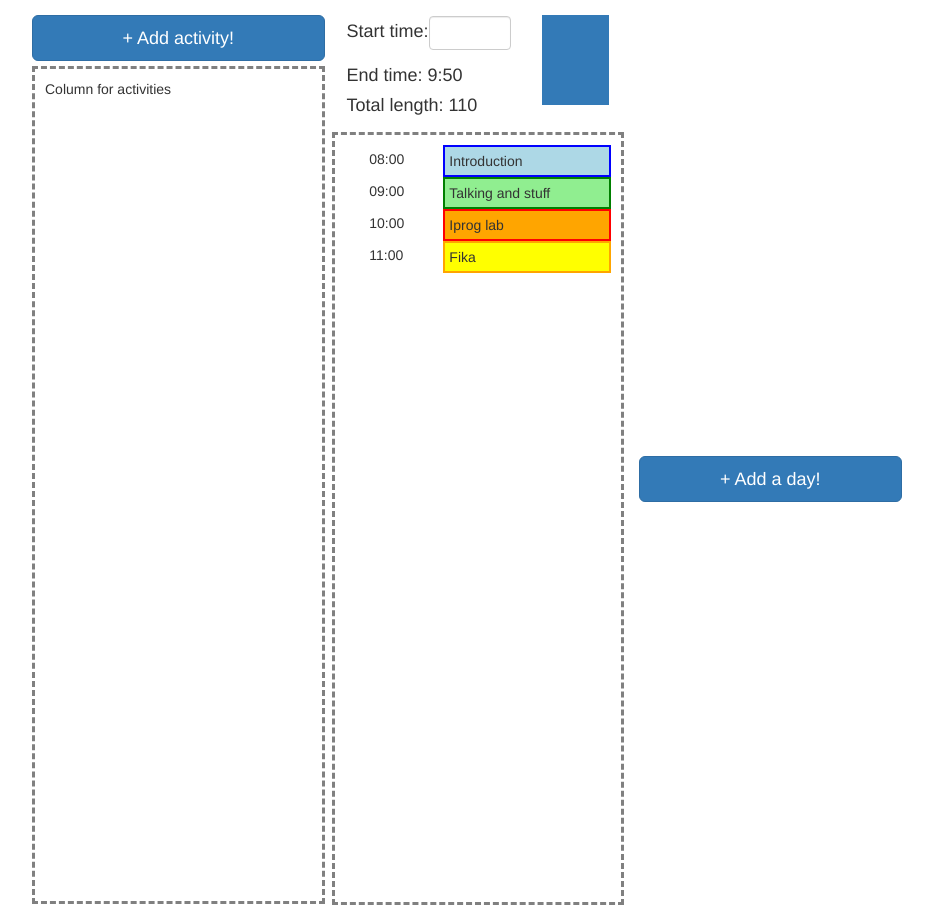
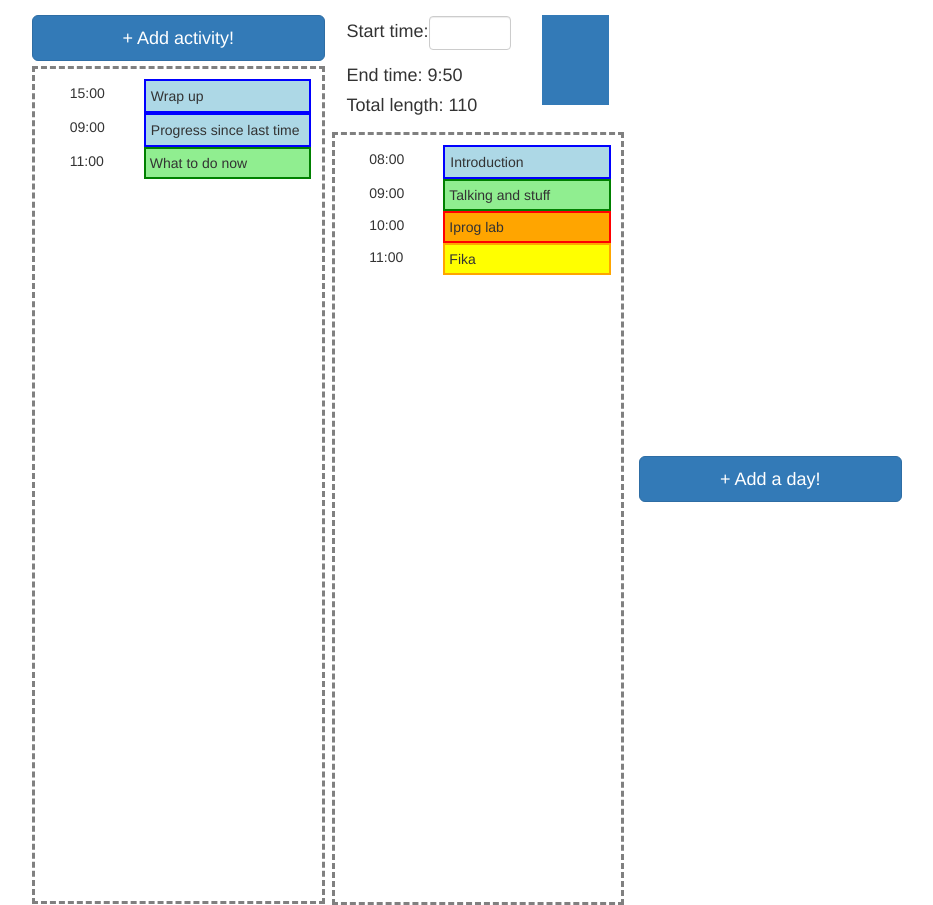
Before and after one commit to Dexterminator/iprog-project, a plain HTML site: page index.html in a window 1280 px wide. Shown: the whole page, without its empty margins (23-956 px from the left). Drawn offline with nearby package versions, Linux system fonts and the light colour scheme.

Commit message:
Fixed activity examples for the activity column.

```diff
--- a/index.html
+++ b/index.html
@@ -20,8 +20,24 @@
                     <div class="row">
                         <button id="addActivityButton" class="addActivity-button btn btn-primary btn-lg btn-block">+ Add activity!</button>
                     </div>
-                    <div id="addActivitiesContainer" class="row">
-                        <!-- DYNAMIC CONTENT GOES HERE -->
+                    <div class="row">
+                        <div id="addActivitiesColumn" class="activity-column">
+                            <div class="row">
+                                <div class="col-md-3 col-md-offset-1"><div class="activity-time">15:00</div></div>
+                                <div class="col-md-8"><div class="activity-presentation">Wrap up</div></div>
+                            </div>
+                            <div class="row">
+                                <div class="col-md-3 col-md-offset-1"><div class="activity-time">09:00</div></div>
+                                <div class="col-md-8"><div class="activity-presentation">Progress since last time</div></div>
+                            </div>
+                            <div class="row">
+                                <div class="col-md-3 col-md-offset-1"><div class="activity-time">11:00</div></div>
+                                <div class="col-md-8"><div class="activity-discussion">What to do now</div></div>
+                            </div>
+                             <!-- DYNAMIC CONTENT GOES HERE -->
+                        </div>
+
+
                     </div>
                 </div>
             </div><!-- End of addActivitiesView -->
--- a/js/view/addActivitiesView.js
+++ b/js/view/addActivitiesView.js
@@ -1,11 +1,10 @@
 var AddActivitiesView = function (container,model) {
 	this.addActivityButton = container.find("#addActivityButton");
-	this.addActivitiesContainer = container.find("#addActivitiesContainer");
+	this.addActivitiesColumn = container.find("#addActivitiesColumn");
 
-	var activityCol = $("<div>").addClass("activity-column");
-	var colText = $("<p>").html("Column for activities");
-	activityCol.append(colText);
-	this.addActivitiesContainer.append(activityCol);
+	// This section should populate the activities column dynamically.
+	// var colText = $("<p>").html("Column for activities");
+	// this.addActivitiesColumn.append(colText);
 
 	model.addObserver(this);
 
--- a/main.css
+++ b/main.css
@@ -48,7 +48,7 @@
 
 .activity-presentation {
 	border: 2px solid blue;
-	padding: 4px;
+	padding: 5px;
 	background: lightblue;
 }
 
```
